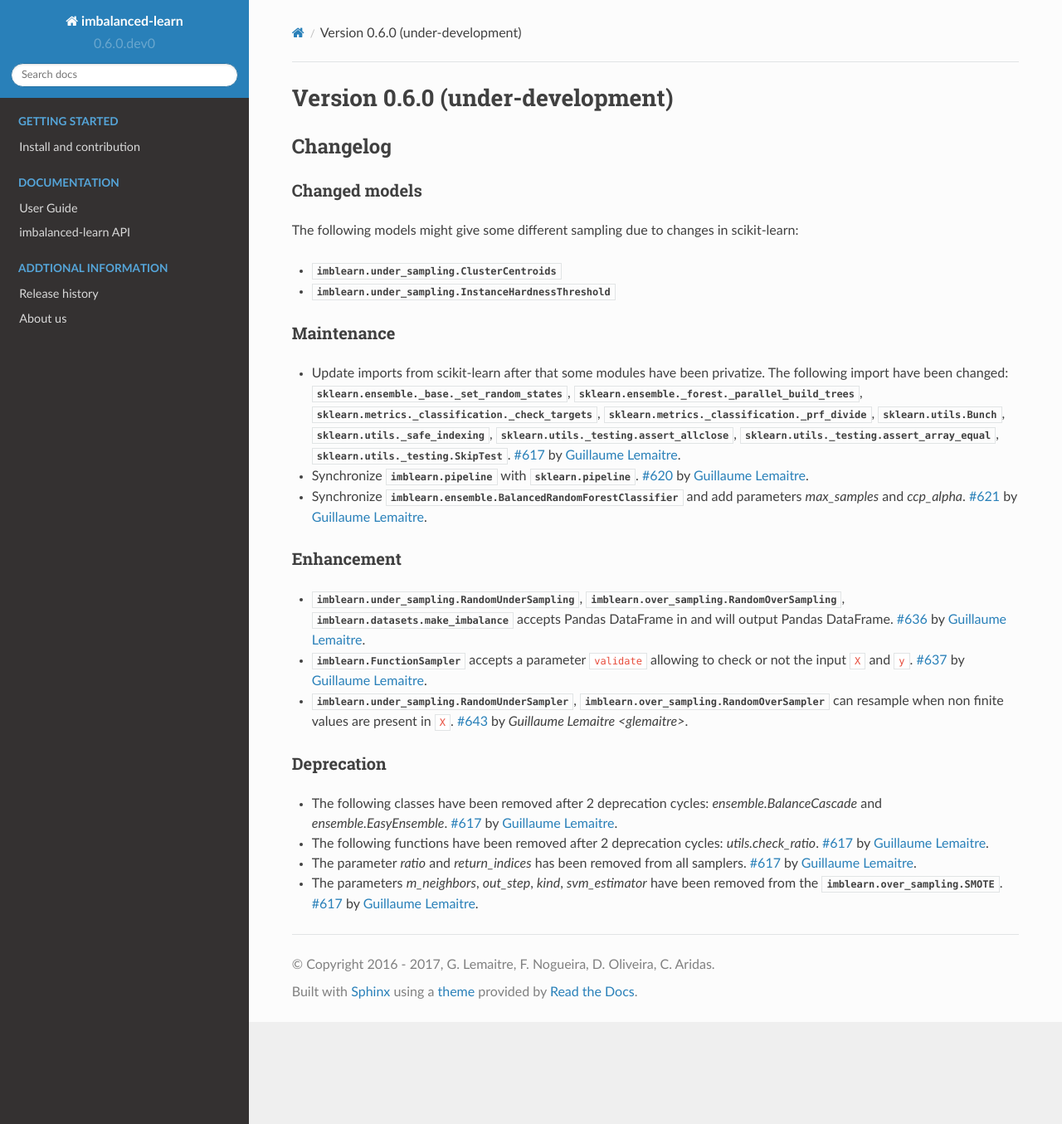
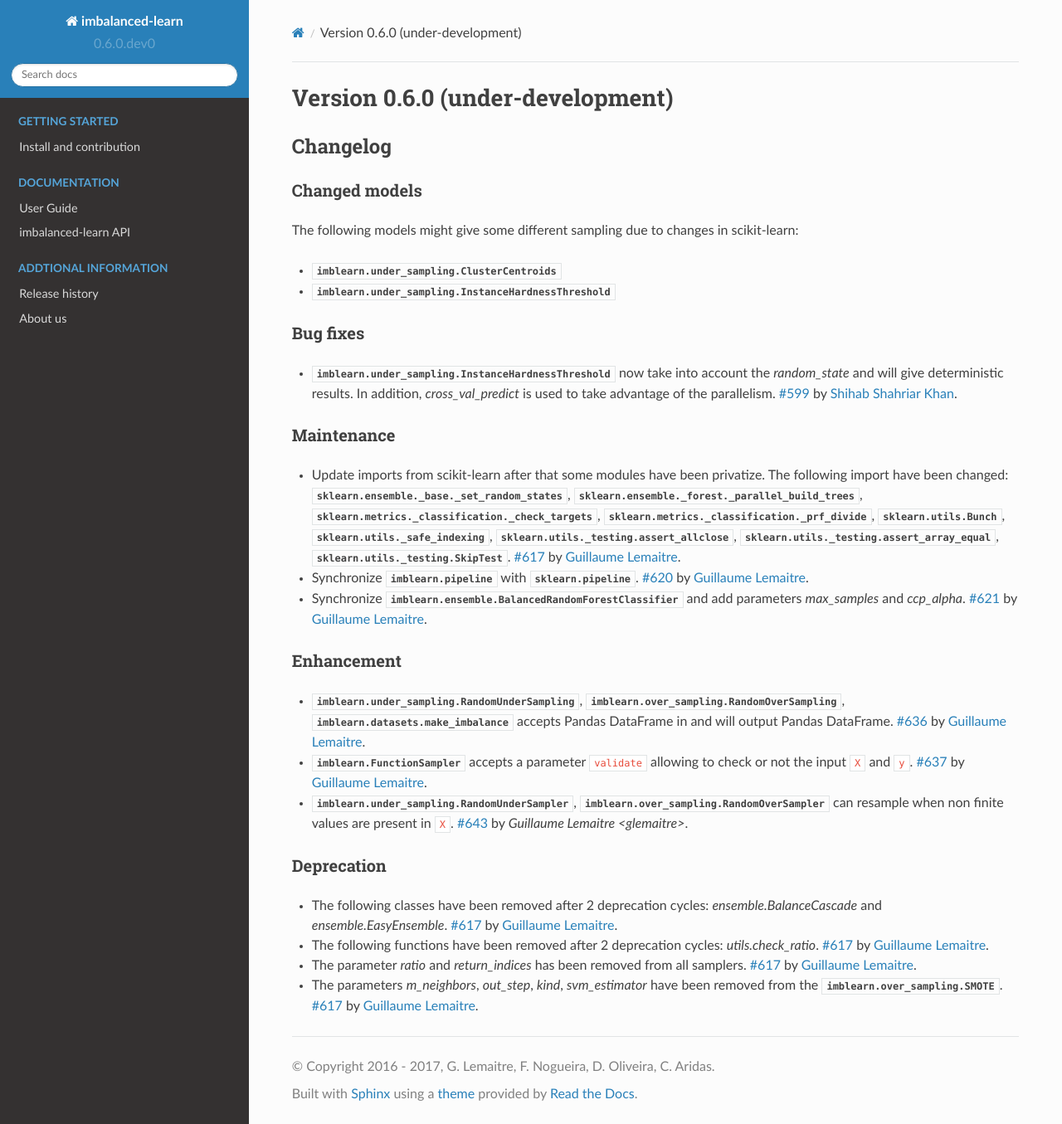
Before and after one commit to scikit-learn-contrib/imbalanced-learn, a Sphinx documentation site: the page built from doc/whats_new/v0.6.rst, in a window 1280 px wide and 1355 px high. Shown: the whole window at 83% size. Built offline with Sphinx 7.4.7 and the Read the Docs theme 2.0.0, drawn with Linux system fonts in a browser that asks for light colours; formulas are drawn with MathJax 3; pages that are not in the unit, such as notebooks, are missing from menus.

Commit message:
DOC add entry in whats new

```diff
--- a/doc/whats_new/v0.6.rst
+++ b/doc/whats_new/v0.6.rst
@@ -14,6 +14,14 @@ scikit-learn:
 
 - :class:`imblearn.under_sampling.ClusterCentroids`
 - :class:`imblearn.under_sampling.InstanceHardnessThreshold`
+
+Bug fixes
+.........
+
+- :class:`imblearn.under_sampling.InstanceHardnessThreshold` now take into
+  account the `random_state` and will give deterministic results. In addition,
+  `cross_val_predict` is used to take advantage of the parallelism.
+  :pr:`599` by :user:`Shihab Shahriar Khan <Shihab-Shahriar>`.
 
 Maintenance
 ...........
```
